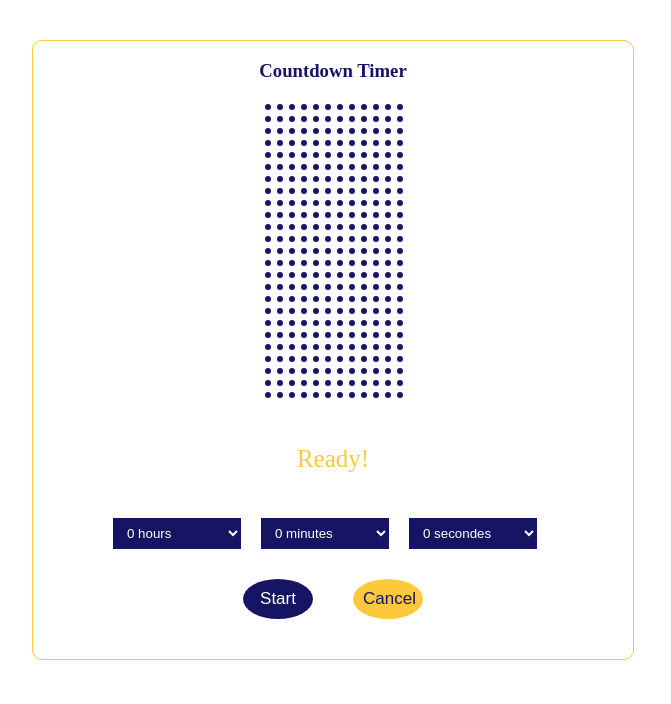
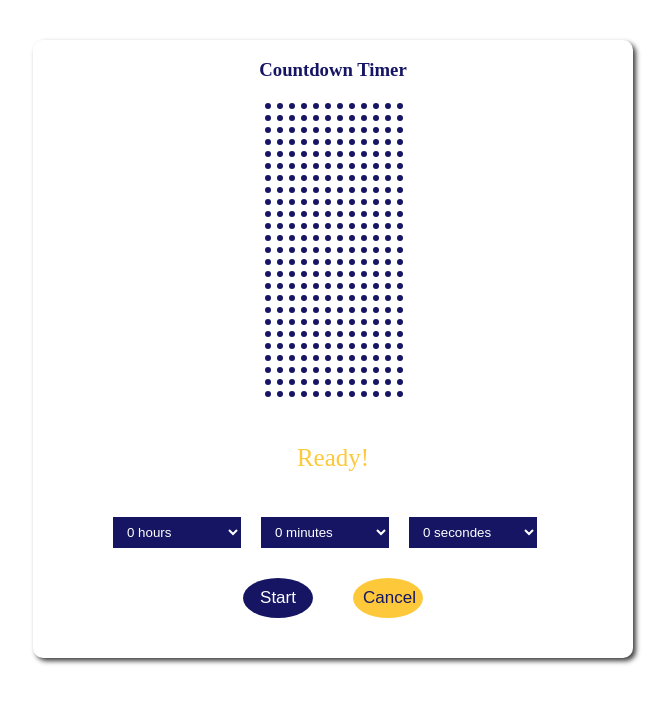
Before and after one commit to Kaziama-ITvarsity/Module-9-Assessment-1-, a plain HTML site: page index.html in a window 1280 px wide. Shown: the whole page, without its empty margins (307-978 px from the left). Drawn offline with Linux system fonts and the light colour scheme.

Commit message:
Update style.css

```diff
--- a/style.css
+++ b/style.css
@@ -5,7 +5,7 @@
   display: flex;
   flex-direction: column;
   align-items: center;
-  border:1px solid #FDC93B;
+  box-shadow: 3px 3px 5px 0px rgba(0,0,0,0.75);
   border-radius: 10px;
 }
 h3{
```
